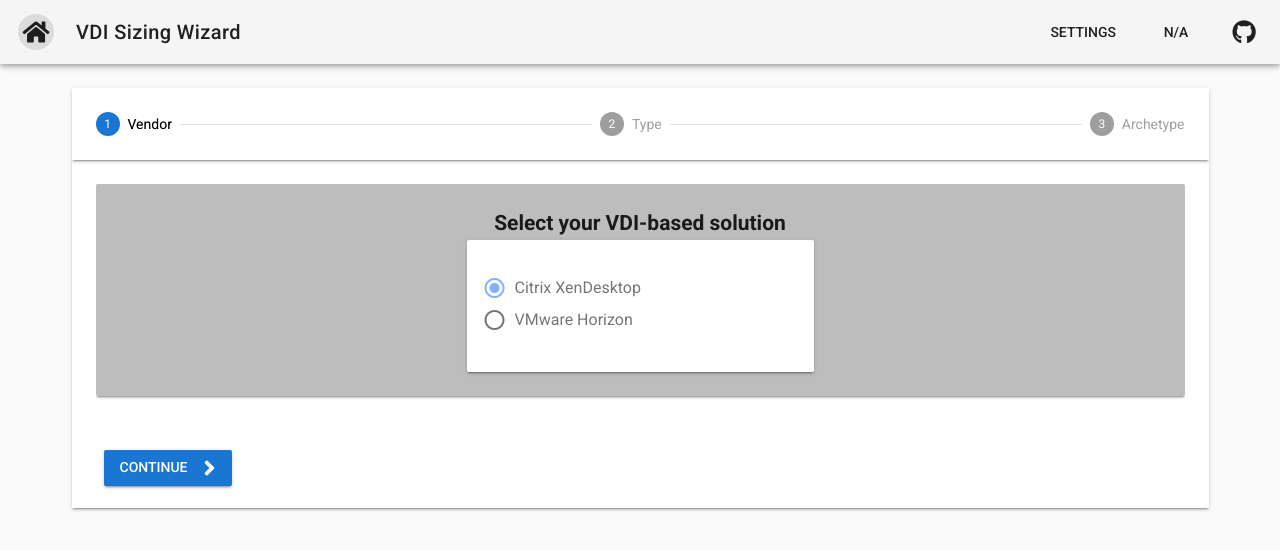
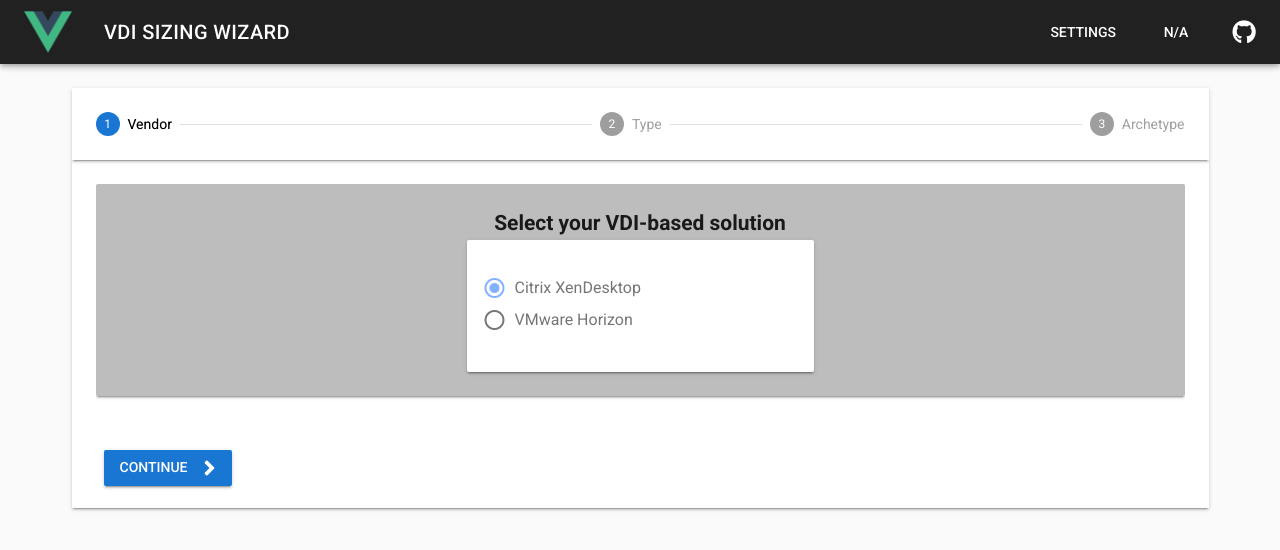
Before and after one commit to tduval/VDI-Sizing-Wizard, a Vue app: page / in a window 1280 px wide. Shown: the top 550 px of the page. Built offline with nearby package versions, Linux system fonts and the light colour scheme.

Commit message:
Add Logo and change Dark mode to toolbar

```diff
--- a/src/App.vue
+++ b/src/App.vue
@@ -1,12 +1,14 @@
 <template>
     <v-app>
-        <v-toolbar app>
-            <v-btn icon to="/">
-                <v-icon>fas fa-home</v-icon>
-            </v-btn>
-            <v-toolbar-title style="width: 300px" class="ml-0 pl-3">
-                <span>VDI Sizing Wizard</span>
-            </v-toolbar-title>
+        <v-toolbar app dark>
+            <v-avatar tile>
+                <img src="logo.png" alt="VueJS Logo">
+            </v-avatar>
+            <v-toolbar-items>
+                <v-btn dark flat href="/" large>
+                    <span class="title font-weight-medium">VDI Sizing Wizard</span>
+                </v-btn>
+            </v-toolbar-items>
             <v-spacer></v-spacer>
 
             <v-toolbar-items>
```
Also changed, not shown: public/logo.png (added).
